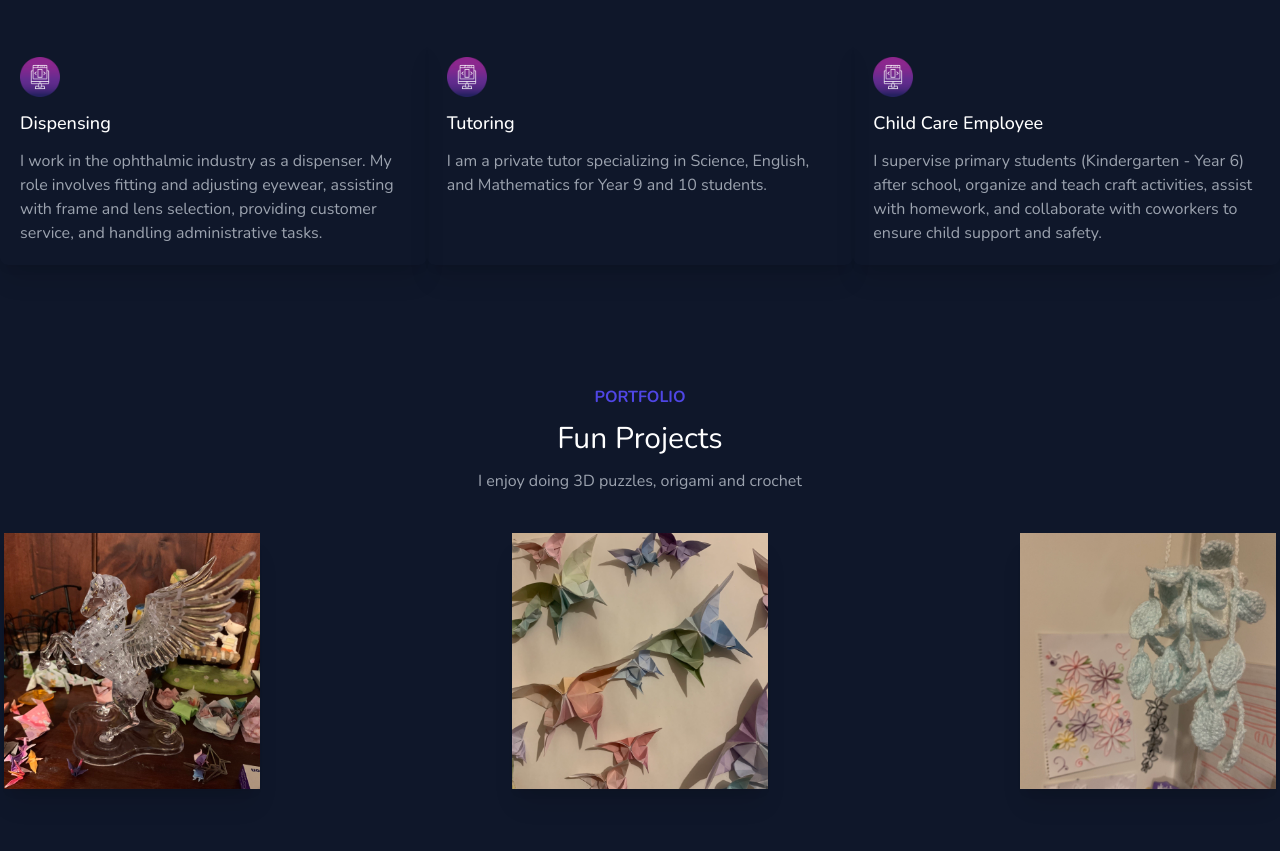
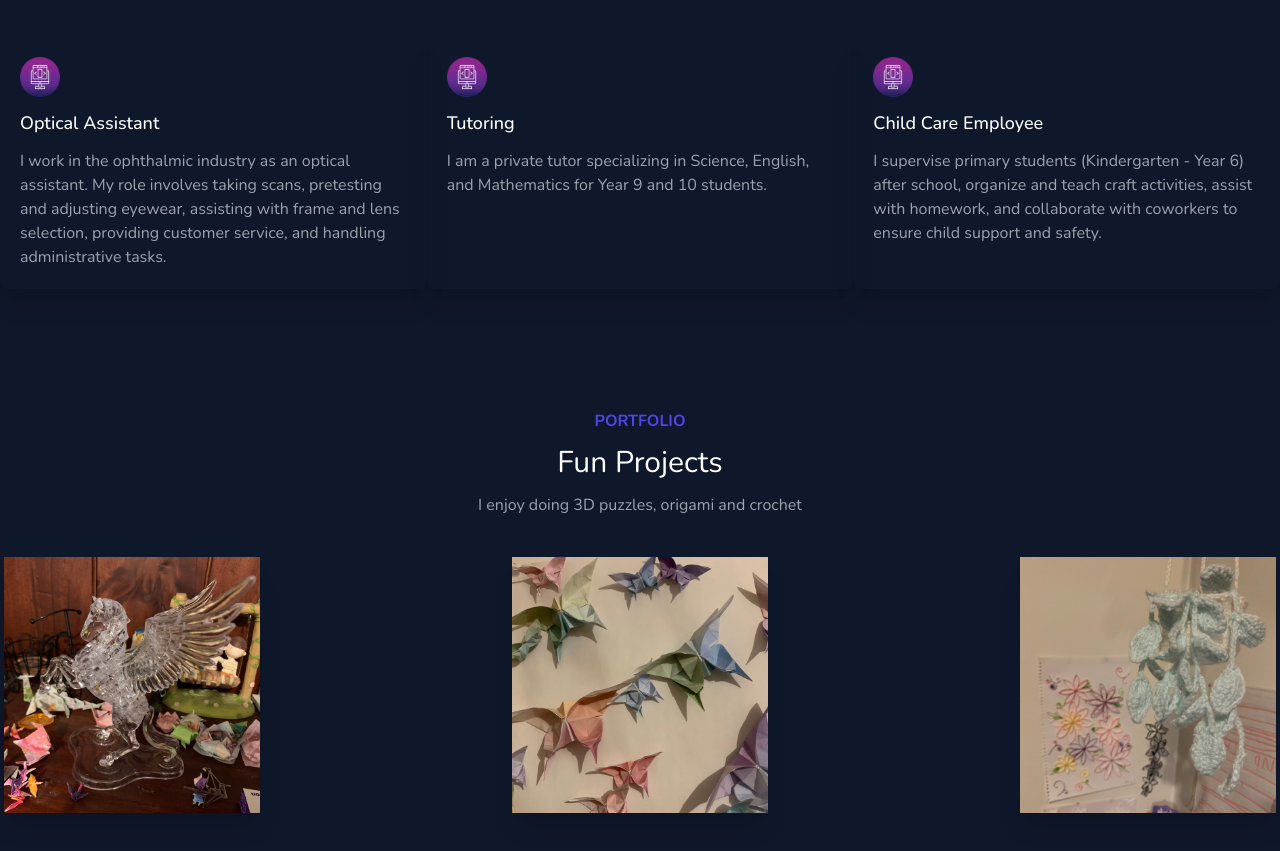
Before and after one commit to Josiah-tan/Josiah-tan.github.io, a website: page index.html in a window 1280 px wide. Shown: the part 1495-2346 px from the top of the page. Drawn offline with nearby package versions, Linux system fonts and the light colour scheme.

Commit message:
Update index.html

```diff
--- a/index.html
+++ b/index.html
@@ -150,9 +150,9 @@
 						class="w-full md:w-4/12 shadow-xl rounded-lg p-5 my-3 md:my-10 flex flex-col gap-3"
 						>
 						<img class="w-10" src="./img/icon.png" alt="" />
-						<h1 class="font-medium text-lg dark:text-white">Dispensing</h1>
+						<h1 class="font-medium text-lg dark:text-white">Optical Assistant</h1>
 						<p class="text-gray-400">
-							I work in the ophthalmic industry as a dispenser. My role involves fitting and adjusting eyewear, assisting with frame and lens selection, providing customer service, and handling administrative tasks.
+							I work in the ophthalmic industry as an optical assistant. My role involves taking scans, pretesting and adjusting eyewear, assisting with frame and lens selection, providing customer service, and handling administrative tasks.
 						</p>
 					</div>
 					<!-- card -->
```
